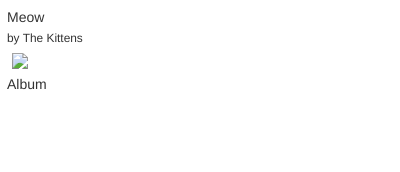
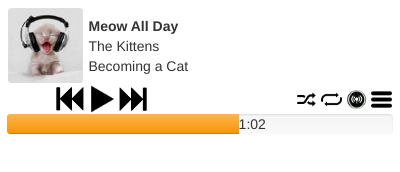
Before and after one commit to calebgomer/Music-CAT, a browser extension: page popup.html in a window 400 px wide. Drawn offline with Linux system fonts and the light colour scheme.

Commit message:
changed layout to match mockup

```diff
--- a/popup.html
+++ b/popup.html
@@ -1,43 +1,45 @@
 <!doctype html>
 <html>
-  <head>
-    <title>Music</title>
-    <style>
-      body {
-        width: 20em;
-        height: 10em;
-        overflow-x: hidden;
-      }
-
-      img {
-        margin: 5px;
-        border: 2px solid black;
-        vertical-align: middle;
-        width: 75px;
-        height: 75px;
-      }
-    </style>
-
-    <!--
-      - JavaScript and HTML must be in separate files: see our Content Security
-      - Policy documentation[1] for details and explanation.
-      -
-      - [1]: http://developer.chrome.com/extensions/contentSecurityPolicy.html
-     -->
+<head>
+  <title>Music</title>
     <link rel='stylesheet' href='popup.css' type='text/css'/>
     <link rel='stylesheet' href='bootstrap.min.css' type='text/css'/>
     <script src="popup.js"></script>
     <script src="bootstrap.min.js"></script>
   </head>
   <body onload="start();">
-    <div>
-      <div id="title">Title</div>
-      <small>by </small><small id="artist">Artist</small>
-      <div>
-        <img id="album_art" src="album.gif"/>
-        <div id="album_title">Album</div>
-      </div>
+    <table id="song_info">
+      <tr>
+        <td>
+          <img id="album_art" class="album_art" src="pictures/album.gif"/>
+        </td>
+        <td>
+          <div id="song_text">
+            <b id="title">Title</b>
+            <div id="artist">Artist</div>
+            <div id="album">Album</div>
+          </div>
+        </td>
+      </tr>
+    </table>
+    <table class="control_table">
+      <tr>
+        <td align="center">
+          <img class="large_control" id="prev" src="pictures/prev.png">
+          <img class="large_control" id="play" src="pictures/play.png">
+          <img class="large_control" id="next" src="pictures/next.png">
+        </td>
+        <td align="right">
+          <img class="small_control" id="shuffle" src="pictures/shuffle.png">
+          <img class="small_control" id="repeat" src="pictures/repeat.png">
+          <img class="small_control" id="radio" src="pictures/radio.png">
+          <img class="small_control" id="queue" src="pictures/queue.png">
+        </td>
+      </tr>
+    </table>
+    <div class="progress progress-warning">
+      <div class="bar" style="width: 60%;"></div>
+      <div class="pull_right">1:02</div>
     </div>
-
   </body>
 </html>
--- a/popup.js
+++ b/popup.js
@@ -1,5 +1,5 @@
 document.addEventListener('DOMContentLoaded', function () {
-  setTitle("Meow");
+  setTitle("Meow All Day");
   setArtist("The Kittens");
   setAlbum("Becoming a Cat");
 });
```
